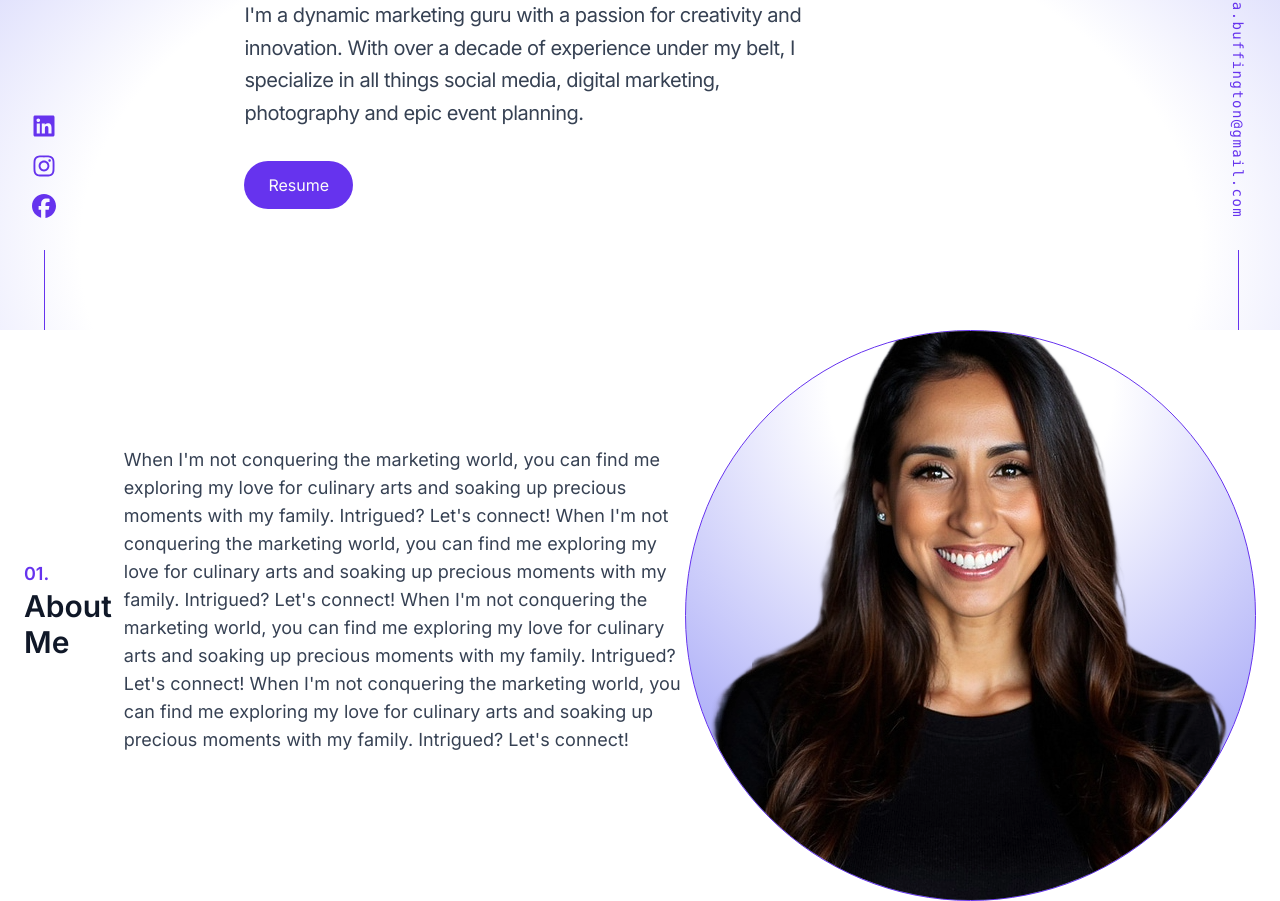
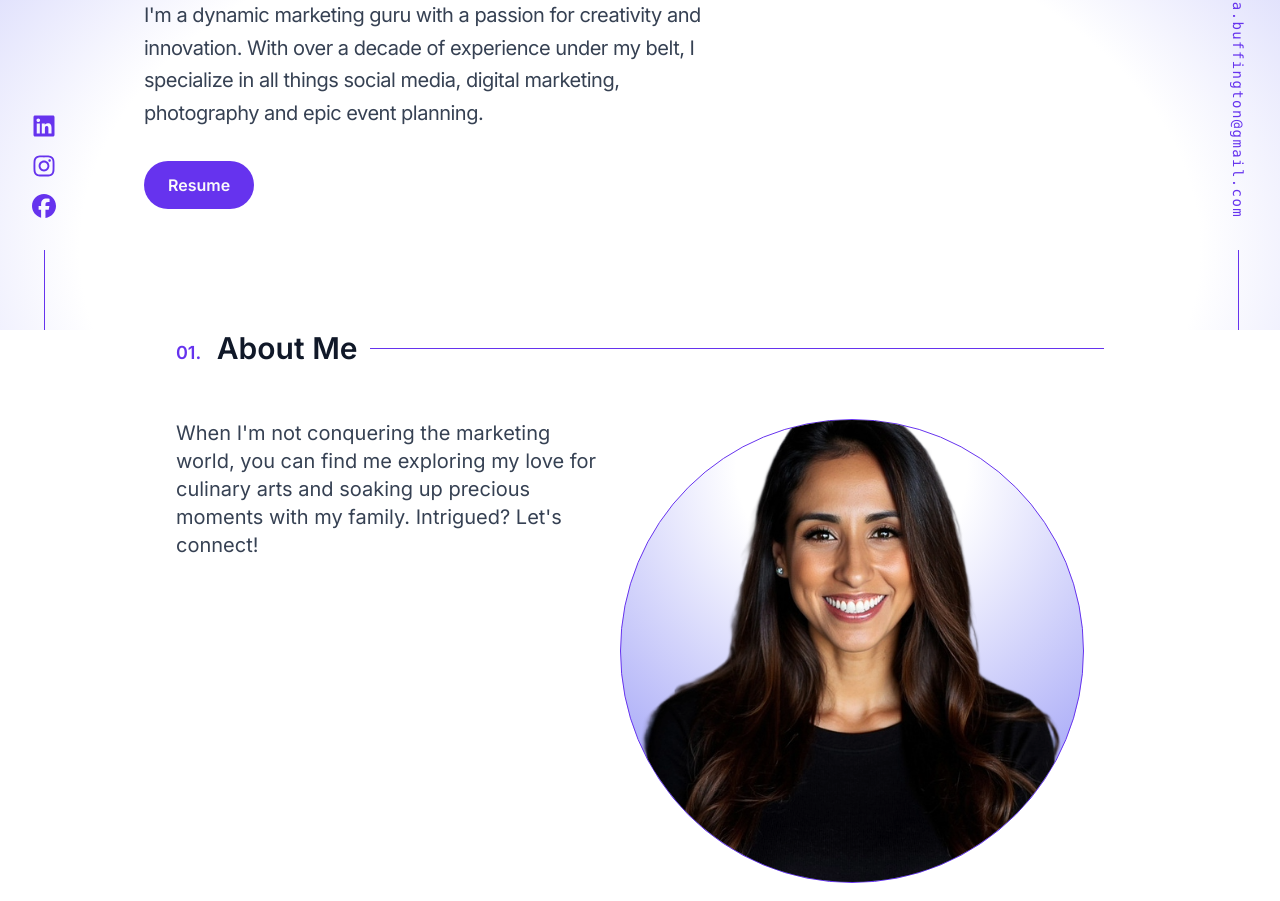
Before and after one commit to rubenaguilardev/social_buffington_rt, a React (Vite) app: page / in a window 1280 px wide. Shown: the part 470-1371 px from the top of the page. Built offline with nearby package versions, Linux system fonts and the light colour scheme.

Commit message:
about resonsiveness

```diff
--- a/src/components/About.jsx
+++ b/src/components/About.jsx
@@ -3,19 +3,20 @@ import profilePic from "../assets/Jazmin.png"
 
 const About = () => {
     return (
-        <section className="flex flex-col md:flex-row md:items-center">
-            <div className="flex items-center gap-3 mb-5">
+        <section className="flex flex-col">
+            <div className="flex items-center gap-3 mb-5 md:mb-13 md:px-19 lg:px-24 xl:px-38 2xl:px-42">
                 <p className="text-3xl font-semibold text-gray-900">
                 <span className="text-lg text-[#63e] mr-2">01.</span> About Me</p>
                 <div className="flex-1 h-px bg-[#63e]"></div>
             </div>
-            <div className="mb-16">
-                <div className="flex gap-3 mb-8">
+            <div className="md:flex items-center md:pl-16 md:pr-9 gap-4 lg:pl-22 lg:pr-15 xl:px-38 2xl:px-42">
+                <div className="mb-16 md:self-start">
+                    <p className="text-gray-700 flex justify-center text-lg sm:text-xl">{ABOUT_CONTENT}</p>
                 </div>
-                <p className="text-gray-700 flex justify-center text-lg">{ABOUT_CONTENT}</p>
-            </div>
-            <img src={profilePic} alt="Jazmin" className="border border-[#63e]
-            bg-[radial-gradient(125%_125%_at_50%_10%,_white_20%,_#6366f1_100%)] rounded-full" />
+                <img src={profilePic} alt="Jazmin" className="border border-[#63e] md:w-1/2 md:self-start
+                mt-9 md:mt-0 mr-5 bg-[radial-gradient(125%_125%_at_50%_10%,_white_20%,_#6366f1_100%)] rounded-full" />
+                </div>
+
         </section>
     )
 }
--- a/src/components/Header.jsx
+++ b/src/components/Header.jsx
@@ -14,7 +14,7 @@ const Header = () => {
     return (
         <header className="flex flex-col min-h-screen w-full">
             <Nav />
-            <div className="flex flex-1 items-center md:px-19 lg:px-26 xl:m-auto xl:px-0">
+            <div className="flex flex-1 items-center md:px-15 lg:px-22 xl:px-30 2xl:px-34">
                 <div>
                     <h1 className="text-[#6633ee] pb-3 sm:text-lg lg:text-xl font-mono">Hi, nice to meet you. My name is</h1>
                     <h2 className="pb-3 text-4xl sm:text-5xl md:text-6xl lg:text-7xl xl:text-8xl 2xl:text-9xl
@@ -26,7 +26,7 @@ const Header = () => {
                     text-transparent font-semibold">I do {text}</span>
                     <p className="my-2 max-w-xl py-6 text-lg sm:text-xl leading-relaxed tracking-tight text-gray-700">
                     {HERO_TEXT}</p>
-                    <button class="relative z-0 h-12 rounded-full px-6 text-neutral-50 after:absolute
+                    <button class="relative z-0 h-12 rounded-full font-semibold px-6 text-neutral-50 after:absolute
                     after:left-0 after:top-0 after:-z-10 after:h-full after:w-full after:rounded-full after:bg-[#6633ee]
                     active:scale-95 active:transition active:after:scale-x-125 active:after:scale-y-150 active:after:opacity-0
                     active:after:transition active:after:duration-500 cursor-pointer">Resume</button>
--- a/src/components/Nav.jsx
+++ b/src/components/Nav.jsx
@@ -38,9 +38,9 @@ const Nav = () => {
             </div>
 
             {isOpen && (
-                <div className="fixed inset-0 z-40 backdrop-blur-sm">
+                <div className="fixed inset-0 z-40 backdrop-blur-lg">
                     <div className="fixed top-0 right-0 w-[30vh] h-full
-                    bg-[radial-gradient(125% 125% at 50% 90%, #fff 35%, #6366f1 100%)]
+                    bg-[radial-gradient(125% 125% at 70% 90%, #fff 35%, #6366f1 100%)]
                     text-lg shadow-xl">
                         <div className="flex flex-col justify-end p-2">
                             <button onClick={toogleNavBar} className="text-[#6633ee] self-end pr-6 pt-7 mb-5">
--- a/src/constants/index.js
+++ b/src/constants/index.js
@@ -14,14 +14,4 @@ export const ABOUT_CONTENT = `
     When I'm not conquering the
     marketing world, you can find me exploring my love for culinary arts and soaking up
     precious moments with my family. Intrigued? Let's connect!
-    When I'm not conquering the
-    marketing world, you can find me exploring my love for culinary arts and soaking up
-    precious moments with my family. Intrigued? Let's connect!
-    When I'm not conquering the
-    marketing world, you can find me exploring my love for culinary arts and soaking up
-    precious moments with my family. Intrigued? Let's connect!
-    When I'm not conquering the
-    marketing world, you can find me exploring my love for culinary arts and soaking up
-    precious moments with my family. Intrigued? Let's connect!
-
 `
```
